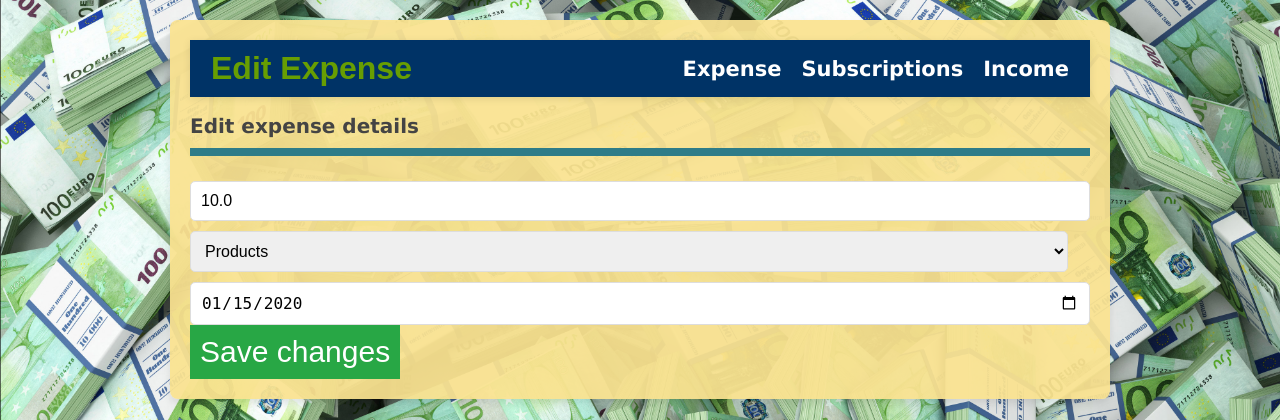
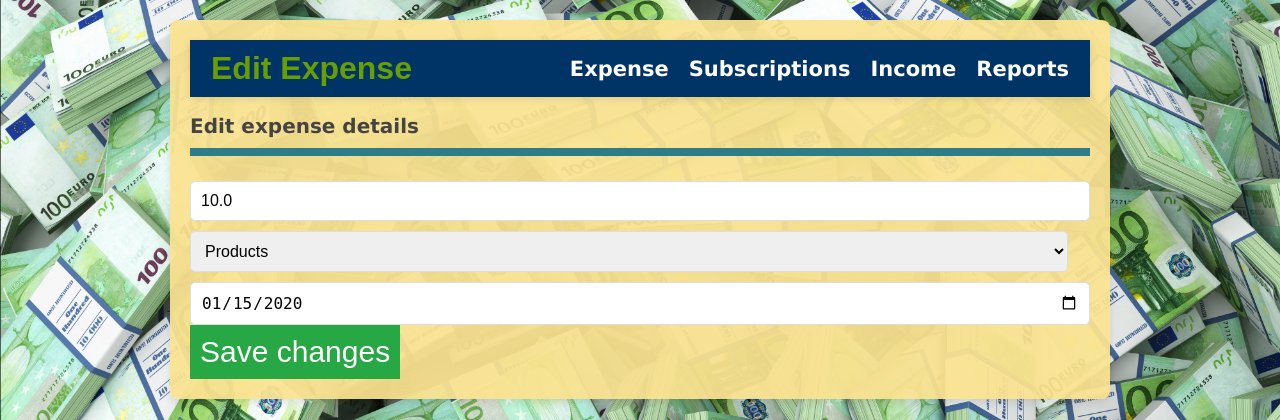
Before and after one commit to Maximian3/-Management, a Flask app: page /edit_expense/1 in a window 1280 px wide. Shown: the top 420 px of the page. Run offline with Flask 3, Linux system fonts and the light colour scheme; the visitor is signed in with stand-in values (Sample User, id 1); tables that the repository leaves empty hold one stand-in row (values such as "Sample post").

Commit message:
Update edit_expense.html

```diff
--- a/templates/edit_expense.html
+++ b/templates/edit_expense.html
@@ -14,6 +14,7 @@
                 <a href="/">Expense</a>
                 <a href="/subscriptions">Subscriptions</a>
                 <a href="/incomes">Income</a>
+                <a href="{{ url_for('reports') }}">Reports</a>
             </nav>
         </header>
 
```
